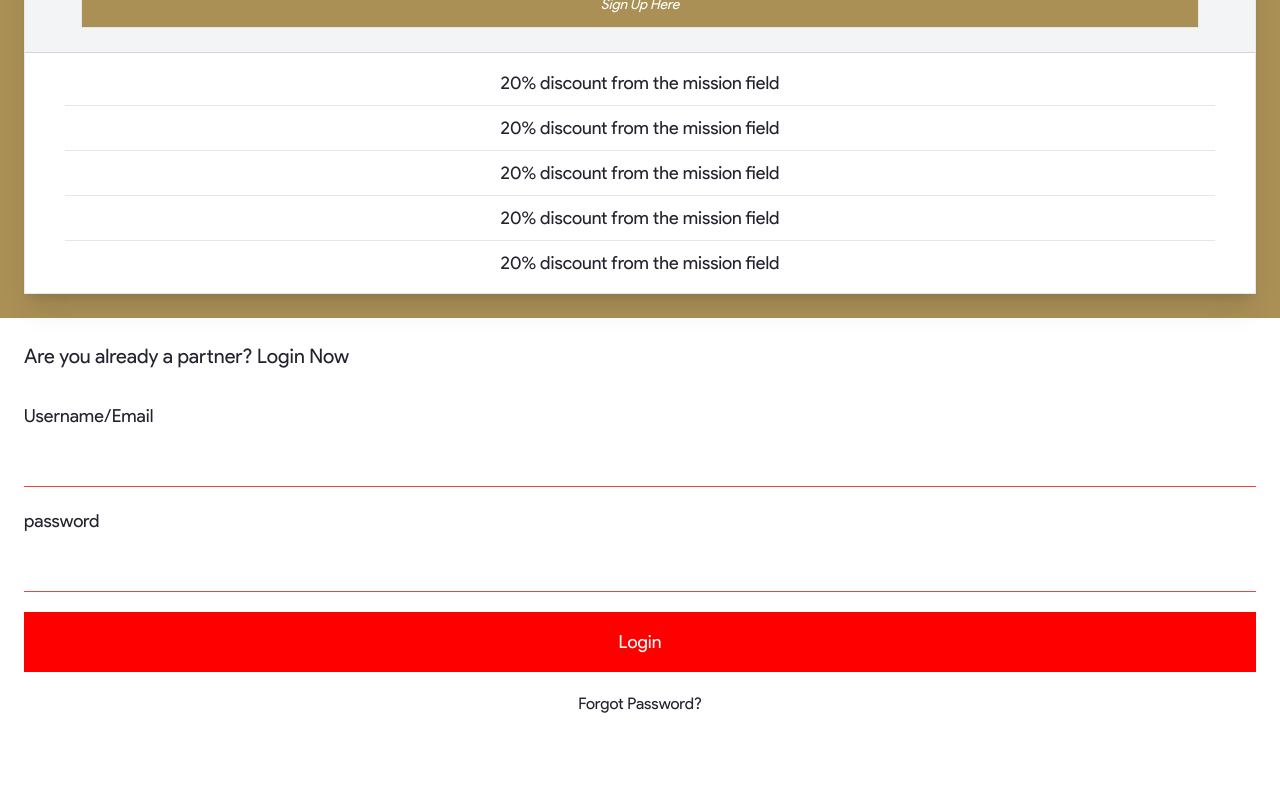
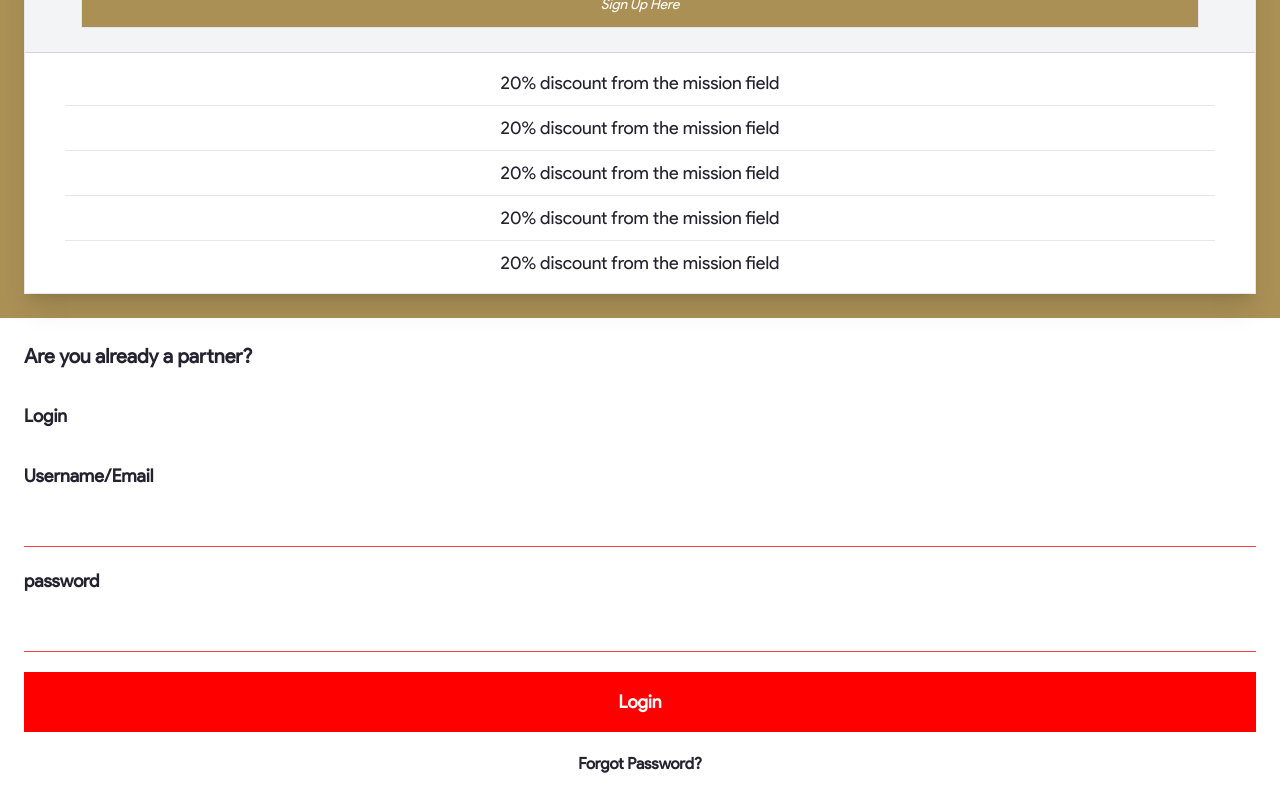
Before and after one commit to mnnlthmpsn/pama_react, a React (Create React App) app: page /partner in a window 1280 px wide. Shown: the part 2942-3742 px from the top of the page. Before the commit the page ends 3682 px from the top, so only its background shows below. Built offline with nearby package versions, Linux system fonts and the light colour scheme.

Commit message:
logni size

```diff
--- a/src/pages/partner.js
+++ b/src/pages/partner.js
@@ -17,8 +17,9 @@ const Partner = () => {
       <Subscriptions />
 
       <div>
-        <div className="p-6">
-          <p className="pb-8 text-xl">Are you already a partner? Login Now</p>
+        <div className="p-6 font-bold">
+          <p className="pb-8 text-xl">Are you already a partner?</p>
+          <p className="pb-8 text-lg">Login</p>
           <LoginForm />
         </div>
       </div>
```
